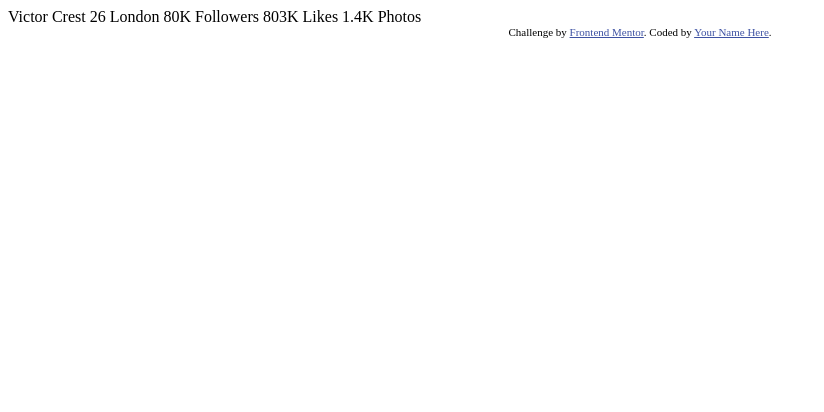
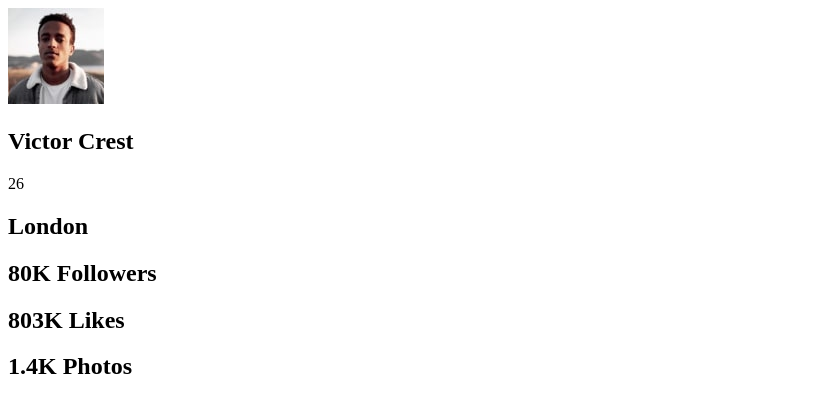
Before and after one commit to cardugarte/profile-card-component-main, a plain HTML site: page index.html in a window 1280 px wide. Shown: the whole page, without its empty margins (0-824 px from the left). Drawn offline with Linux system fonts and the light colour scheme.

Commit message:
estructura html
Se organizó la estructura HTML agregando la semántica requerida y las clases para los estilos.

```diff
--- a/index.html
+++ b/index.html
@@ -15,21 +15,30 @@
   </style>
 </head>
 <body>
-  Victor Crest
-  26
-  London
+  <main>
+    <section class="header">
+      <img src="./images/image-victor.jpg" alt="image perfil">
+      <h1>Victor Crest</h1>
+      <span class="age">26</span>
+      <h2>London</h2>
+    </section>
+    <section class="social-date">
+      <h2>80K
+      <span>Followers</span>
+      </h2>
 
-  80K
-  Followers
+      <h2>803K
+      <span>Likes</span>
+      </h2>
 
-  803K
-  Likes
-
-  1.4K
-  Photos
-  <div class="attribution">
+      <h2>1.4K
+      <span>Photos</span>
+      </h2>
+    </section>
+  </main>
+  <!-- <div class="attribution">
     Challenge by <a href="https://www.frontendmentor.io?ref=challenge" target="_blank">Frontend Mentor</a>.
     Coded by <a href="#">Your Name Here</a>.
-  </div>
+  </div> -->
 </body>
 </html>
```
Also changed, not shown: images/css/style.css (added).
